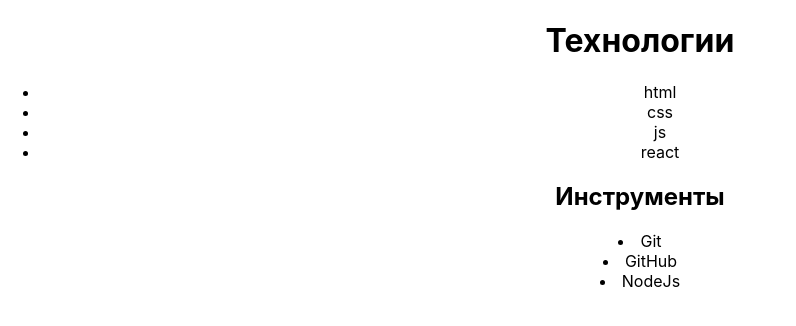
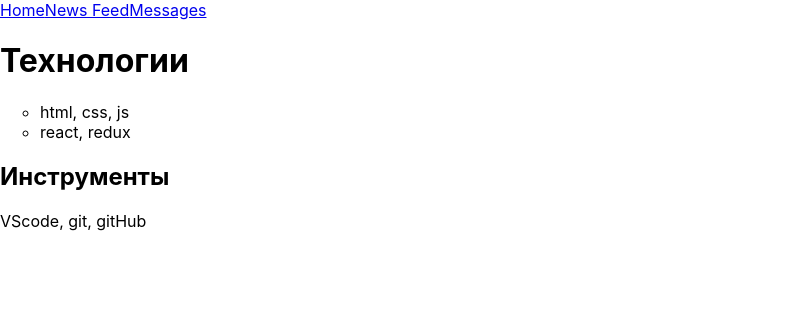
Before and after one commit to IvankevichDmitry/react-first-project-start, a React (Create React App) app: page / in a window 1280 px wide. Shown: the top 326 px of the page, without its empty margins (0-796 px from the left). Built offline with nearby package versions, Linux system fonts and the light colour scheme.

Commit message:
third commit

```diff
--- a/src/App.css
+++ b/src/App.css
@@ -1,4 +1,8 @@
-.App {
+ul li {
+  list-style-type: circle;
+}
+
+/* .App {
   text-align: center;
 }
 
@@ -35,4 +39,4 @@
   to {
     transform: rotate(360deg);
   }
-}
+} */
--- a/src/App.js
+++ b/src/App.js
@@ -1,28 +1,101 @@
 // import logo from './logo.svg';
 import './App.css';
 
-// ******* 2 Это через стрелочную функцию Array Function */
-const App = () => {
-  return (
-    <div className="App">
-      <div>
-        <h1>Технологии</h1>
-        <ul>
-       <li>html</li>
-       <li>css</li>
-       <li>js</li>
-       <li>react</li>
-        </ul>
-      </div>
-         <h2>Инструменты</h2>
-         <li>Git</li>
-         <li>GitHub</li>
-         <li>NodeJs</li>
-    </div>
-  );
-}
+// ******* (1) Array Function */
+// const App = () => {
+//   return (
+//     <div className="App">
+//       <div>
+//         <h1>Технологии</h1>
+//         <ul>
+//           <li>html, css, js</li>
+//           <li>react, redux</li>
+//         </ul>
+//       </div>
+//       <div>
+//         <h2>Инструменты</h2>
+//         <p>VScode, git, gitHub</p>
+//       </div>
+//     </div>
+//   );
+// }
+// Теперь у нас есть тег <App /> и его используем в index.js
+
+// *** (2) Создаем компоненты другие и вкладываем в Основную App
+/*
+Для понимания.
+import React from 'react';
+Мы берем JSX для нашей функции из библиотеки React из node_modules
+*/
+
+import Header from './Header';
+import Technolgies from './Technologies';
+
+                const App = () => {
+                  return (
+                    <div>
+                      <Header />
+                      <Technolgies />
+                    </div>
+                  )
+                }
+
+
+
+
+
+
+
+
+
+
+
+// Другие компненты для понимания материала(выше через import)
+
+// const Header = () => {
+//   return (
+//     <div>
+//       <a href="#">Home</a>
+//       <a href="#">News Feed</a>
+//       <a href="#">Messages</a>
+//     </div>
+//   )
+// }
+
+// const Technolgies = () => {
+//   return (
+//     <div className="App">
+//        <div>
+//          <h1>Технологии</h1>
+//          <ul>
+//            <li>html, css, js</li>
+//            <li>react, redux</li>
+//          </ul>
+//        </div>
+//        <div>
+//          <h2>Инструменты</h2>
+//          <p>VScode, git, gitHub</p>
+//       </div>
+//      </div>
+//   )
+// }
 
 export default App;
+
+
+
+
+
+
+
+
+
+
+
+
+
+
+
 
 // ********************* 1 Это функция Function Declaration ********************
 // function App() {
@@ -46,7 +119,11 @@ export default App;
 //   );
 // }
 
+
 //***************** 3 Это через Class и метод render */
+// Мы импортируем это из node_modules react.
+// import React, {Component} from 'react';
+
 // class App extends Component {
 //   render() {
 //     return (
--- /dev/null
+++ b/src/Header.js
@@ -0,0 +1,17 @@
+/*
+Для понимания.
+import React from 'react';
+Мы берем JSX для нашей функции из библиотеки React из node_modules
+*/
+
+const Header = () => {
+    return (
+        <div>
+            <a href="#A">Home</a>
+            <a href="#A">News Feed</a>
+            <a href="#A">Messages</a>
+        </div>
+    )
+}
+
+export default Header;
--- /dev/null
+++ b/src/Technologies.js
@@ -0,0 +1,25 @@
+/*
+Для понимания.
+import React from 'react';
+Мы берем JSX для нашей функции из библиотеки React из node_modules
+*/
+
+const Technolgies = () => {
+    return (
+        <div className="App">
+            <div>
+                <h1>Технологии</h1>
+                <ul>
+                    <li>html, css, js</li>
+                    <li>react, redux</li>
+                </ul>
+            </div>
+            <div>
+                <h2>Инструменты</h2>
+                <p>VScode, git, gitHub</p>
+            </div>
+        </div>
+    )
+}
+
+export default Technolgies;
```
Also changed, not shown: src/index.js (+39 -0 lines).
